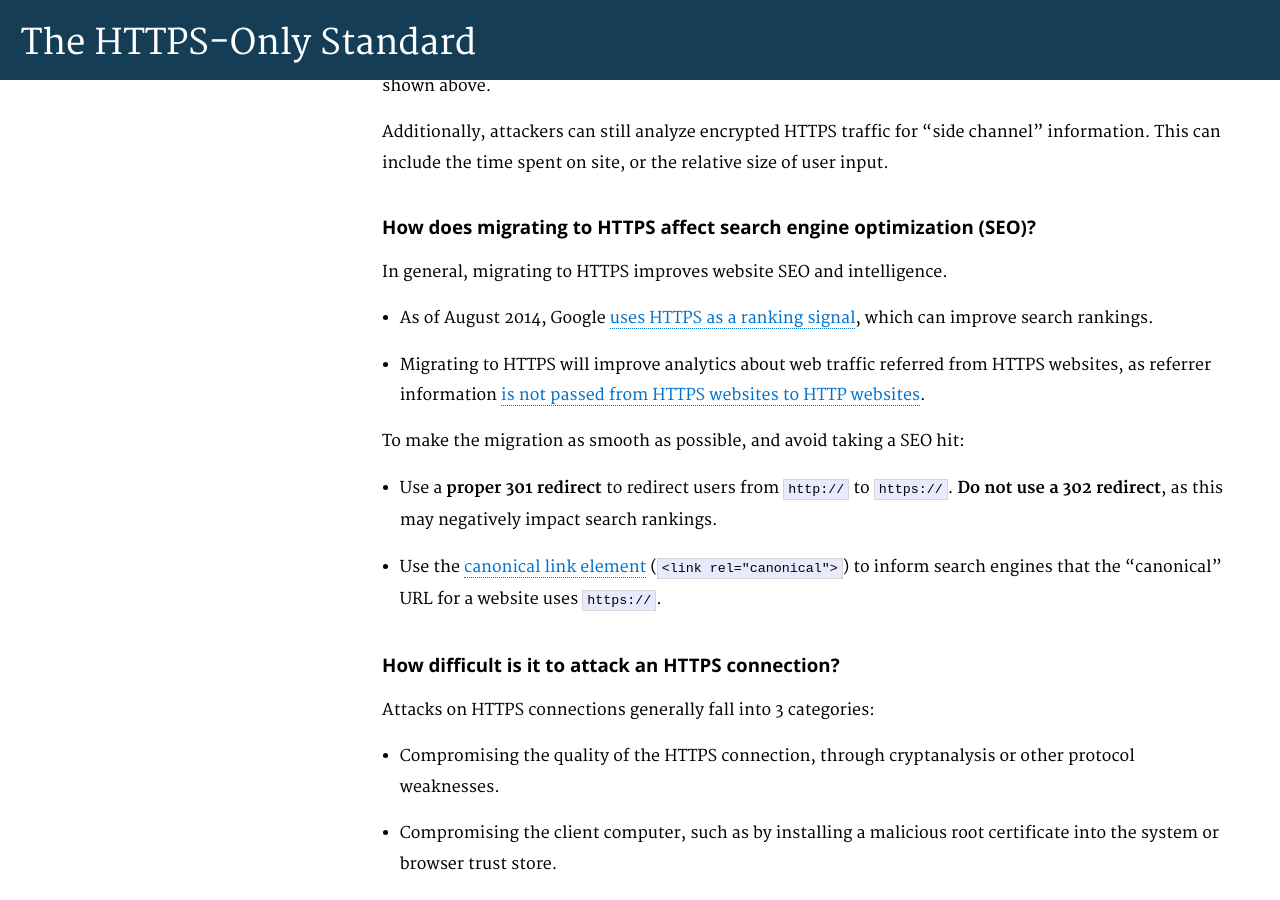
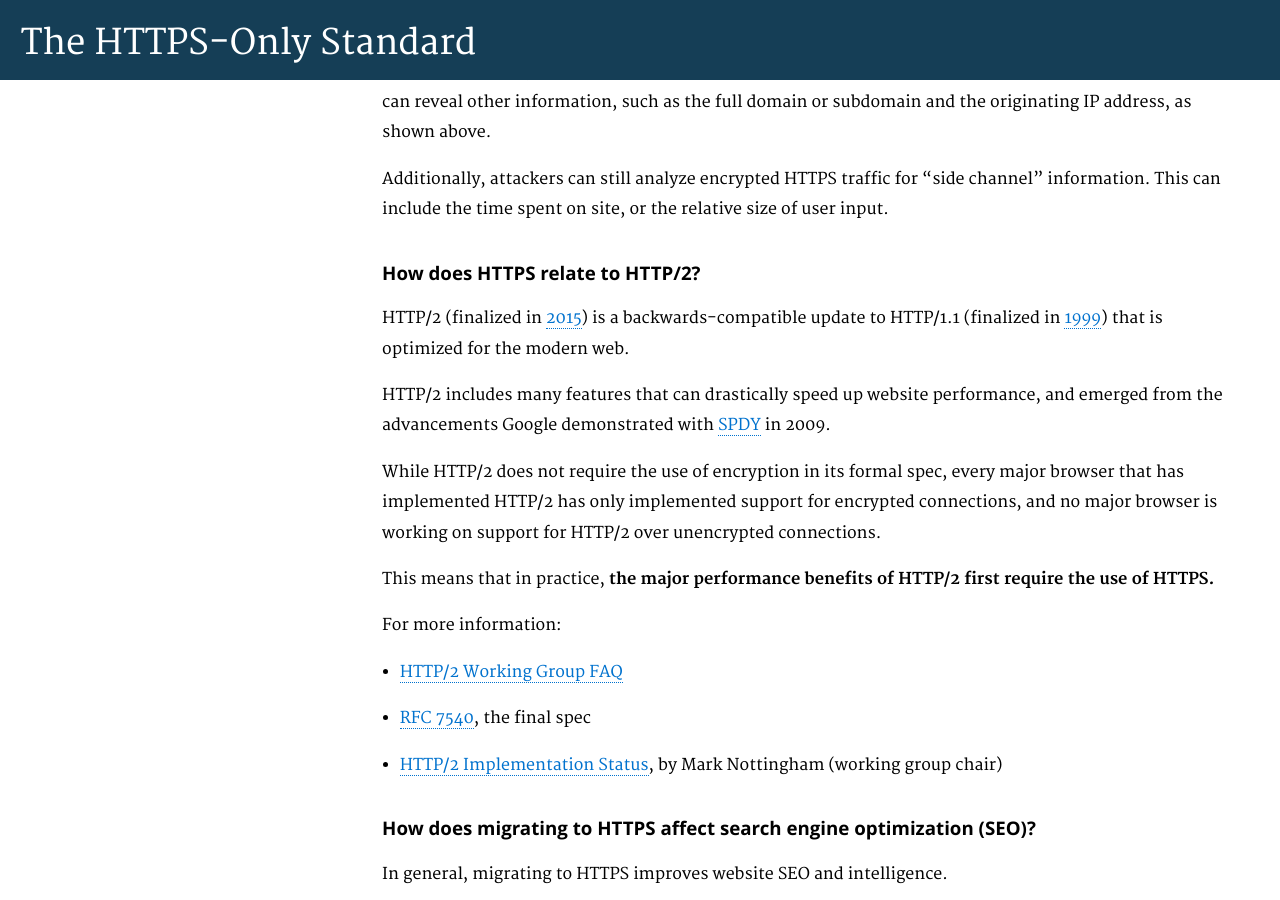
Before and after one commit to GSA/https, a Jekyll site: the page built from pages/faq.md, in a window 1280 px wide and 900 px high, scrolled down 1697 px. Built offline with Jekyll 4.4.1, drawn with Linux system fonts in a browser that asks for light colours; Markdown is read by kramdown in place of the engine named in the settings; some of the changed text lies outside the part shown.

Commit message:
add a section to the FAQ on HTTP/2

```diff
--- a/pages/faq.md
+++ b/pages/faq.md
@@ -10,6 +10,7 @@ Below are some frequently asked questions and answers about HTTPS.
 * [What does HTTPS do?](#what-does-https-do?)
 * [What information does HTTPS protect?](#what-information-does-https-protect?)
 * [What information does HTTPS _not_ protect?](#what-information-does-https-not-protect?)
+* [How does HTTPS relate to HTTP/2?](#___)
 * [How does migrating to HTTPS affect search engine optimization (SEO)?](#how-does-migrating-to-https-affect-search-engine-optimization-seo?)
 * [How difficult is it to attack an HTTPS connection?](#how-difficult-is-it-to-attack-an-https-connection?)
 * [Why are domain names unencrypted over HTTPS today?](#why-are-domain-names-unencrypted-over-https-today?)
@@ -45,6 +46,22 @@ This is the same for all HTTP methods (GET, POST, PUT, etc.). The URL path and q
 While HTTPS encrypts the entire HTTP request and response, the DNS resolution and connection setup can reveal other information, such as the full domain or subdomain and the originating IP address, as shown above.
 
 Additionally, attackers can still analyze encrypted HTTPS traffic for "side channel" information. This can include the time spent on site, or the relative size of user input.
+
+### How does HTTPS relate to HTTP/2?
+
+HTTP/2 (finalized in [2015](https://tools.ietf.org/html/rfc7540)) is a backwards-compatible update to HTTP/1.1 (finalized in [1999](https://tools.ietf.org/html/rfc2616)) that is optimized for the modern web.
+
+HTTP/2 includes many features that can drastically speed up website performance, and emerged from the advancements Google demonstrated with [SPDY](https://blog.chromium.org/2009/11/2x-faster-web.html) in 2009.
+
+While HTTP/2 does not require the use of encryption in its formal spec, every major browser that has implemented HTTP/2 has only implemented support for encrypted connections, and no major browser is working on support for HTTP/2 over unencrypted connections.
+
+This means that in practice, **the major performance benefits of HTTP/2 first require the use of HTTPS.**
+
+For more information:
+
+* [HTTP/2 Working Group FAQ](https://http2.github.io/faq/)
+* [RFC 7540](https://tools.ietf.org/html/rfc7540), the final spec
+* [HTTP/2 Implementation Status](https://www.mnot.net/blog/2015/06/15/http2_implementation_status), by Mark Nottingham (working group chair)
 
 ### How does migrating to HTTPS affect search engine optimization (SEO)?
 
```
